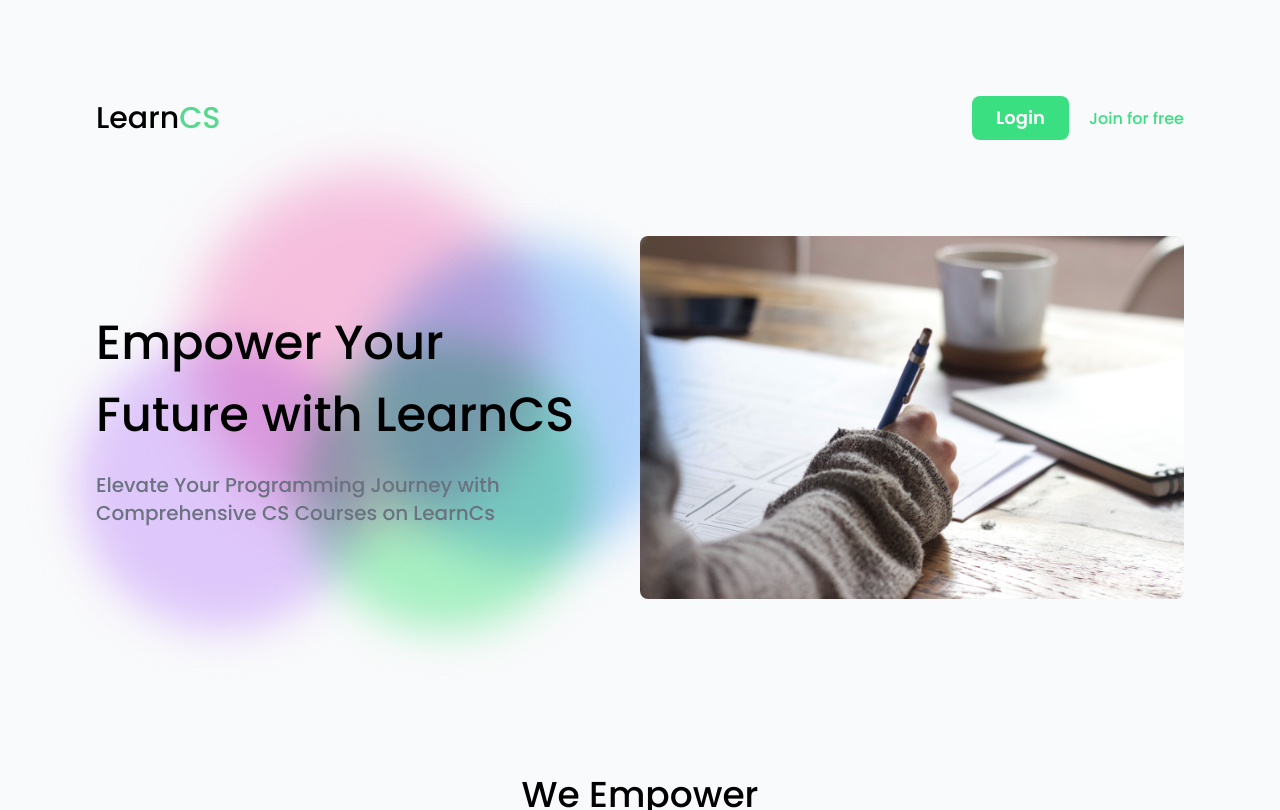
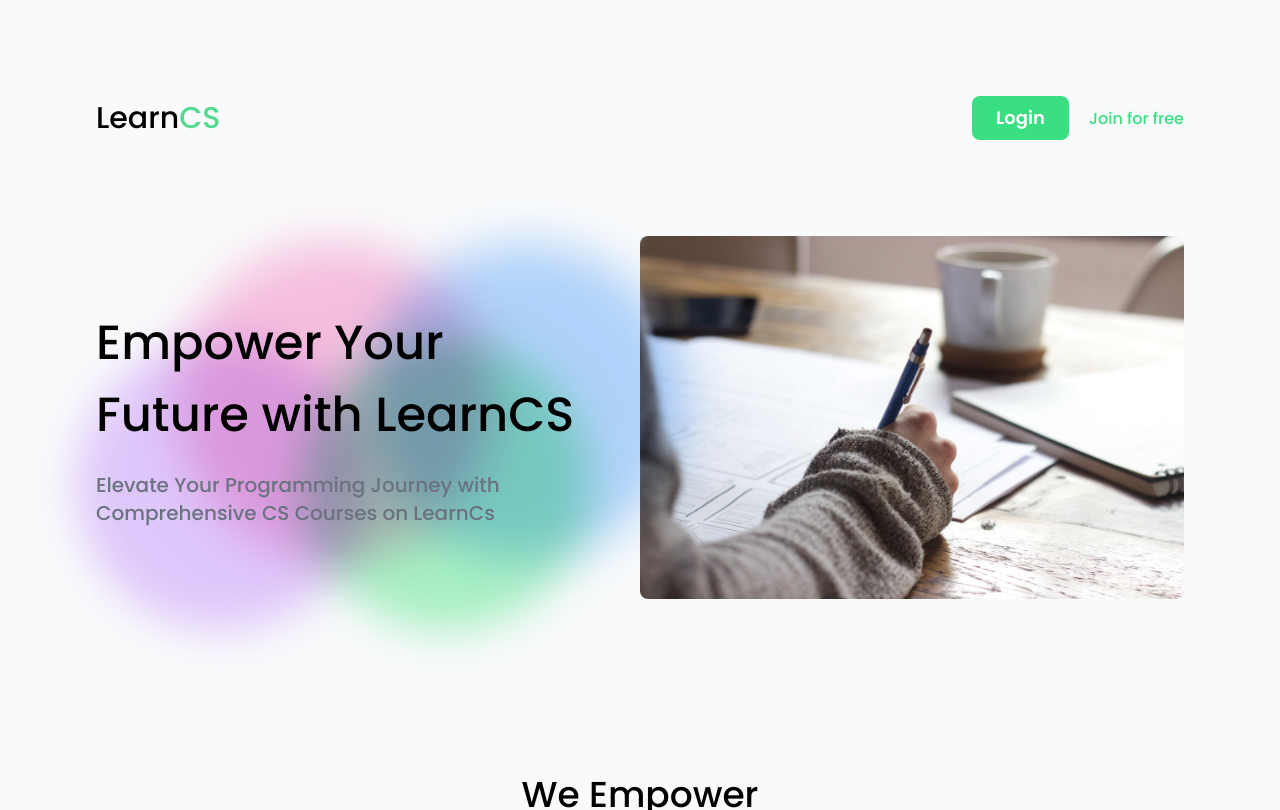
Before and after one commit to RifaOrin/LearnCS-Frontend, a React (Create React App) app: page /aboutUs in a window 1280 px wide. Shown: the top 810 px of the page. Built offline with nearby package versions, Linux system fonts and the light colour scheme; what tailwindcss-blend-mode would draw is missing.

Commit message:
some modified

```diff
--- a/src/aboutUs.js
+++ b/src/aboutUs.js
@@ -34,8 +34,8 @@ function About(){
                 <div class="relative w-full max-w-lg">
                         <div class="absolute top-0 -left-4 w-80 h-80 bg-purple-300 rounded-full mix-blend-multiply filter blur-xl opacity-70 animate-blob animation-delay-2000"></div>
                         <div class="absolute top-0 -right-4 w-80 h-80 bg-green-300 rounded-full mix-blend-multiply filter blur-xl opacity-70 animate-blob animation-delay-2000"></div>
-                        <div class="absolute -bottom-8 left-20 w-80 h-80 bg-pink-300 rounded-full mix-blend-multiply filter blur-xl opacity-70 animate-blob animation-delay-4000"></div>
-                        <div class="absolute -bottom-8 -right-20 w-80 h-80 bg-blue-300 rounded-full mix-blend-multiply filter blur-xl opacity-70 animate-blob animation-delay-5000"></div>
+                        <div class="absolute -bottom-8 left-20 w-80 h-80 bg-pink-300 rounded-full mix-blend-multiply filter blur-xl opacity-70 animate-blob animation-delay-3000"></div>
+                        <div class="absolute -bottom-8 -right-20 w-80 h-80 bg-blue-300 rounded-full mix-blend-multiply filter blur-xl opacity-70 animate-blob animation-delay-3000"></div>
                     <div className="relative">
                         <h1 className="text-5xl mb-5 font-medium w-full leading-normal text-black">Empower Your Future with LearnCS</h1>
                         <p className="text-xl text-gray-500 font-medium">Elevate Your Programming Journey with Comprehensive CS Courses on LearnCs</p>
```
